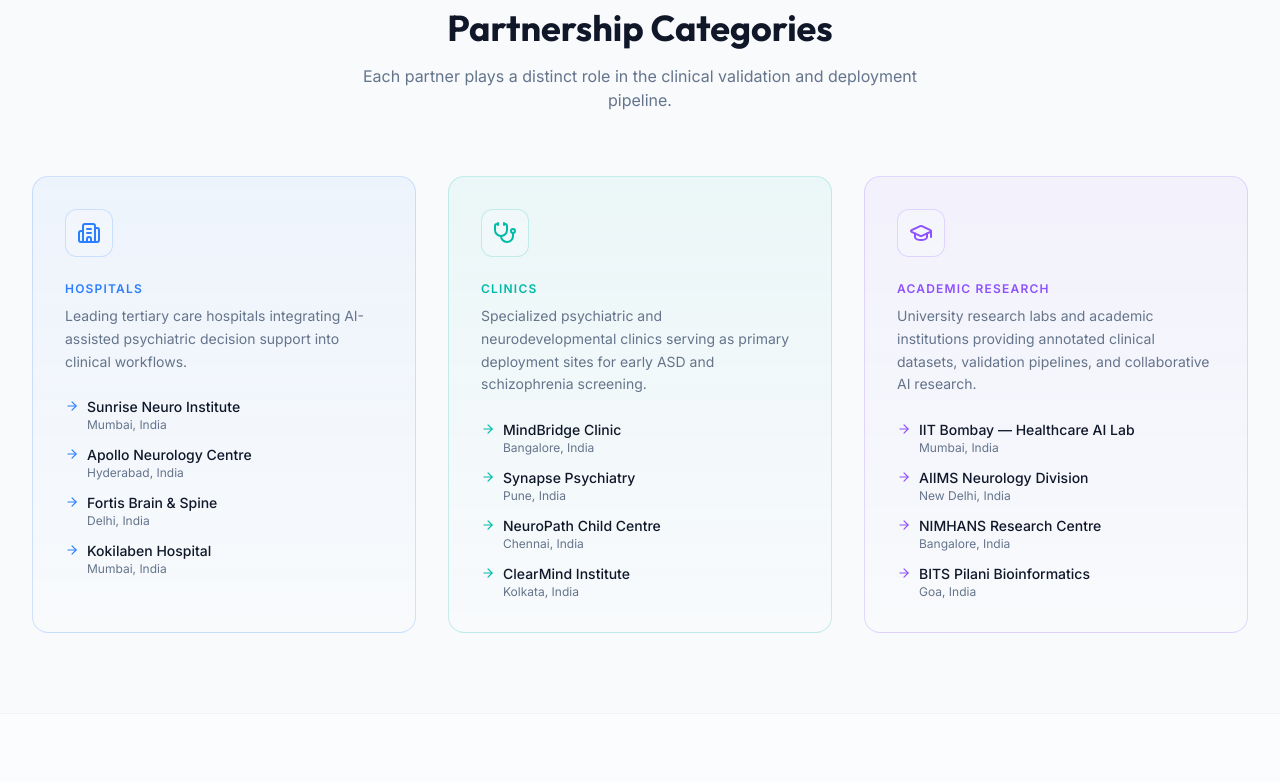
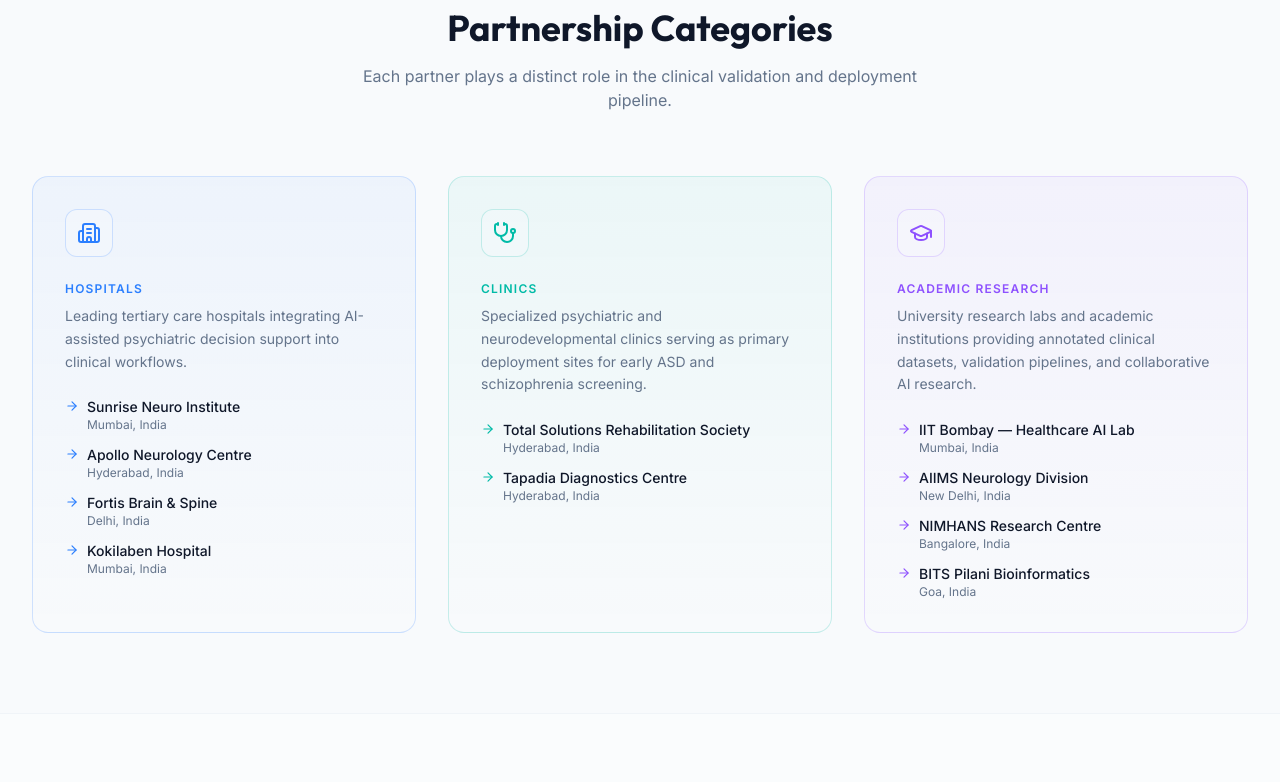
Before and after one commit to SoumithG26/NeuroParadigm.in, a React (Vite) app in the folder artifacts/neuro-paradigm/: page /partners in a window 1280 px wide. Shown: the part 691-1473 px from the top of the page. Built offline with nearby package versions, Linux system fonts and the light colour scheme.

Commit message:
updated clinics

```diff
--- a/artifacts/neuro-paradigm/src/pages/partners.tsx
+++ b/artifacts/neuro-paradigm/src/pages/partners.tsx
@@ -24,10 +24,8 @@
     border: "border-teal-500/20",
     bg: "from-teal-500/5 to-transparent",
     partners: [
-      { name: "MindBridge Clinic", location: "Bangalore, India" },
-      { name: "Synapse Psychiatry", location: "Pune, India" },
-      { name: "NeuroPath Child Centre", location: "Chennai, India" },
-      { name: "ClearMind Institute", location: "Kolkata, India" },
+      { name: "Total Solutions Rehabilitation Society", location: "Hyderabad, India" },
+      { name: "Tapadia Diagnostics Centre", location: "Hyderabad, India" },
     ],
   },
   {
@@ -50,7 +48,7 @@
   "Sunrise Neuro Institute",
   "Apollo Neurology",
   "Fortis Brain & Spine",
-  "MindBridge Clinic",
+  "Total Solutions Rehabilitation Society",
   "IIT Bombay AI Lab",
   "AIIMS Neurology",
   "NIMHANS Research",
```
